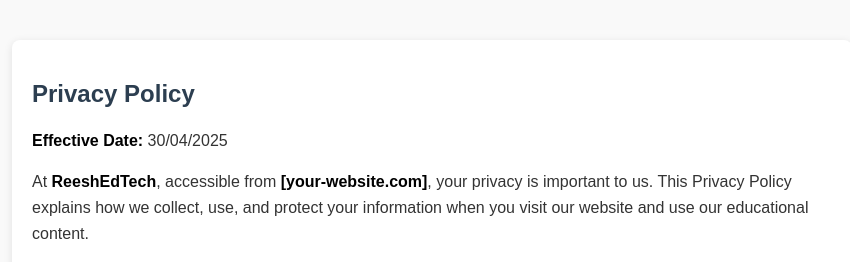
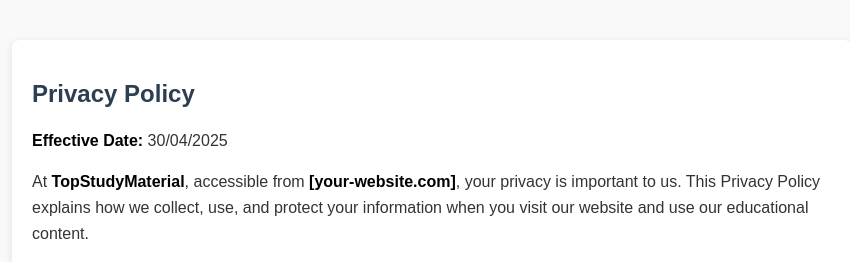
Before and after one commit to ReeshEdTech/ReeshEdTechWebsite, a plain HTML site: page assets/privacy.html in a window 1280 px wide. Shown: the top 262 px of the page, without its empty margins (208-1058 px from the left). Drawn offline with Linux system fonts and the light colour scheme.

Commit message:
updated
Changed named from ReeshEdTech to TopStudyMaterial

```diff
--- a/assets/privacy.html
+++ b/assets/privacy.html
@@ -3,7 +3,7 @@
 <head>
   <meta charset="UTF-8" />
   <meta name="viewport" content="width=device-width, initial-scale=1.0" />
-  <title>Privacy Policy - ReeshEdTech</title>
+  <title>Privacy Policy - TopStudyMaterial</title>
   <style>
     body {
       font-family: Arial, sans-serif;
@@ -61,7 +61,7 @@
     <h2>Privacy Policy</h2>
     <p><strong>Effective Date:</strong> 30/04/2025</p>
     <p>
-      At <strong>ReeshEdTech</strong>, accessible from <strong>[your-website.com]</strong>, your privacy is important to us. This Privacy Policy explains how we collect, use, and protect your information when you visit our website and use our educational content.
+      At <strong>TopStudyMaterial</strong>, accessible from <strong>[your-website.com]</strong>, your privacy is important to us. This Privacy Policy explains how we collect, use, and protect your information when you visit our website and use our educational content.
     </p>
 
     <h3>1. Information We Collect</h3>
```
Also changed, not shown: assets/disclaimer.html (+1 -1 lines), assets/privacypolicy.html (+1 -1 lines).
